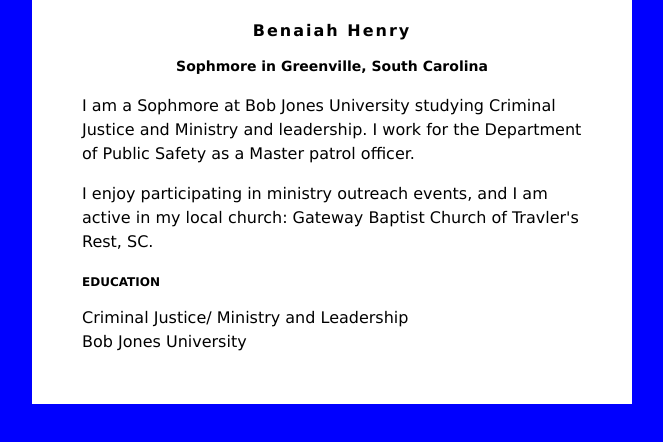
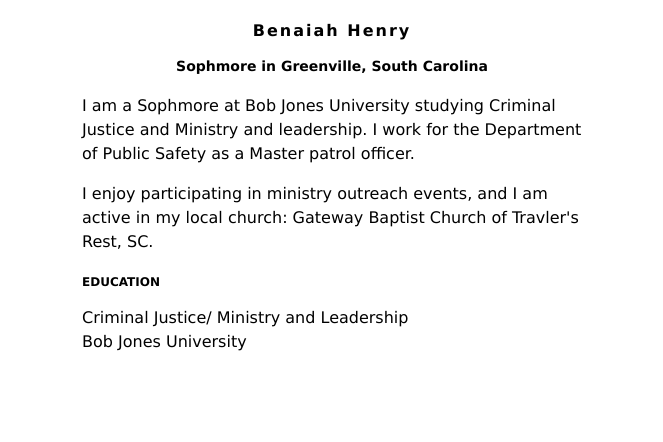
Before and after one commit to bhenr159/.github.io, a plain HTML site: page index.html in a window 1280 px wide. Shown: the whole page, without its empty margins (308-971 px from the left). Drawn offline with Linux system fonts and the light colour scheme.

Commit message:
Update index.html

```diff
--- a/index.html
+++ b/index.html
@@ -2,7 +2,7 @@
 <head>
 <style>
 body {
-    background: blue;
+    background: cobalt;
     font-family: Verdana;
 }
 #content {
```
